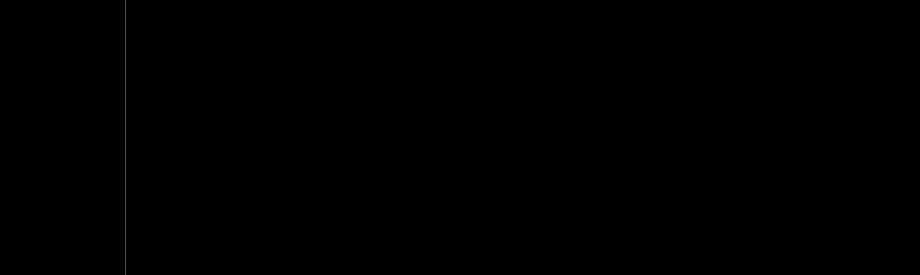
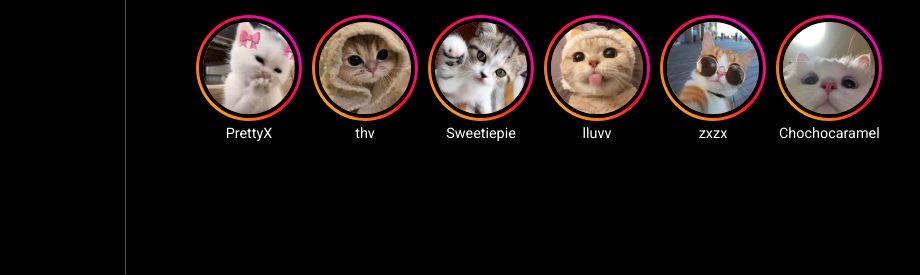
Before and after one commit to raysu929/catstagram, a plain HTML site: page index.html in a window 1280 px wide. Shown: the top 275 px of the page, 154-1074 px from the left. Drawn offline with Linux system fonts and the light colour scheme.

Commit message:
Create Instagram stories, and style with linear-gradient border. Create new css file for the stories styles.

```diff
--- a/index.html
+++ b/index.html
@@ -9,6 +9,7 @@
 <link href="https://fonts.googleapis.com/css2?family=Roboto:ital,wght@0,100..900;1,100..900&display=swap" rel="stylesheet">
   <link rel="stylesheet" href="styles/general.css">
   <link rel="stylesheet" href="styles/sidebar.css">
+  <link rel="stylesheet" href="styles/stories.css">
 </head>
 <body>
   <div class="sidebar-container">
@@ -67,5 +68,46 @@
     </div>
   </div>
     </div>
+
+    <main>
+      <div class="stories">
+
+<div class="stories-container">
+  <img class="stories-picture" src="stories-pictures/profile-picture1.jpeg" alt="cat picture">
+  <div class="name">PrettyX</div>
+</div>
+
+<div class="stories-container">
+  <img class="stories-picture" src="stories-pictures/profile-picture2.jpeg" alt="cat picture">
+  <div class="name">thv</div>
+</div>
+
+
+<div class="stories-container">
+  <img class="stories-picture" src="stories-pictures/profile-picture3.jpeg" alt="cat picture">
+  <div class="name">Sweetiepie</div>
+</div>
+
+
+<div class="stories-container">
+  <img class="stories-picture" src="stories-pictures/profile-picture4.jpeg" alt="cat picture">
+  <div class="name">lluvv</div>
+</div>
+
+
+<div class="stories-container">
+  <img class="stories-picture" src="stories-pictures/profile-picture5.jpeg" alt="cat picture">
+  <div class="name">zxzx</div>
+</div>
+
+
+<div class="stories-container">
+  <img class="stories-picture" src="stories-pictures/profile-picture6.jpeg" alt="cat picture">
+  <div class="name">Chochocaramel</div>
+</div>
+
+
+      </div>
+    </main>
 </body>
 </html>
--- /dev/null
+++ b/styles/stories.css
@@ -0,0 +1,33 @@
+.stories{
+display: grid;
+grid-template-columns: 1fr 1fr 1fr 1fr 1fr 1fr;
+position: absolute;
+top: 15px;
+left: 350px;
+gap: 10px;
+}
+
+.stories-container{
+  text-align: center;
+background: linear-gradient(45deg, #F9DB0D 0%, #FF1028 50%, #E703F1 100%);
+  border-radius: 50%;
+  width: 106px;
+  height: 106px;
+  padding: 3px;
+}
+
+.stories-picture{
+width: 100px;
+height: 100px;
+border-radius: 50%;
+object-fit: cover;
+border: 4px solid black;
+cursor: pointer;
+}
+
+.name{
+  margin-top: 5px;
+  color: white;
+  font-size: 0.9rem;
+  cursor: pointer;
+}
```
Also changed, not shown: stories-pictures/profile-picture1.jpeg (added), stories-pictures/profile-picture2.jpeg (added), stories-pictures/profile-picture3.jpeg (added), stories-pictures/profile-picture4.jpeg (added), stories-pictures/profile-picture5.jpeg (added), stories-pictures/profile-picture6.jpeg (added).
